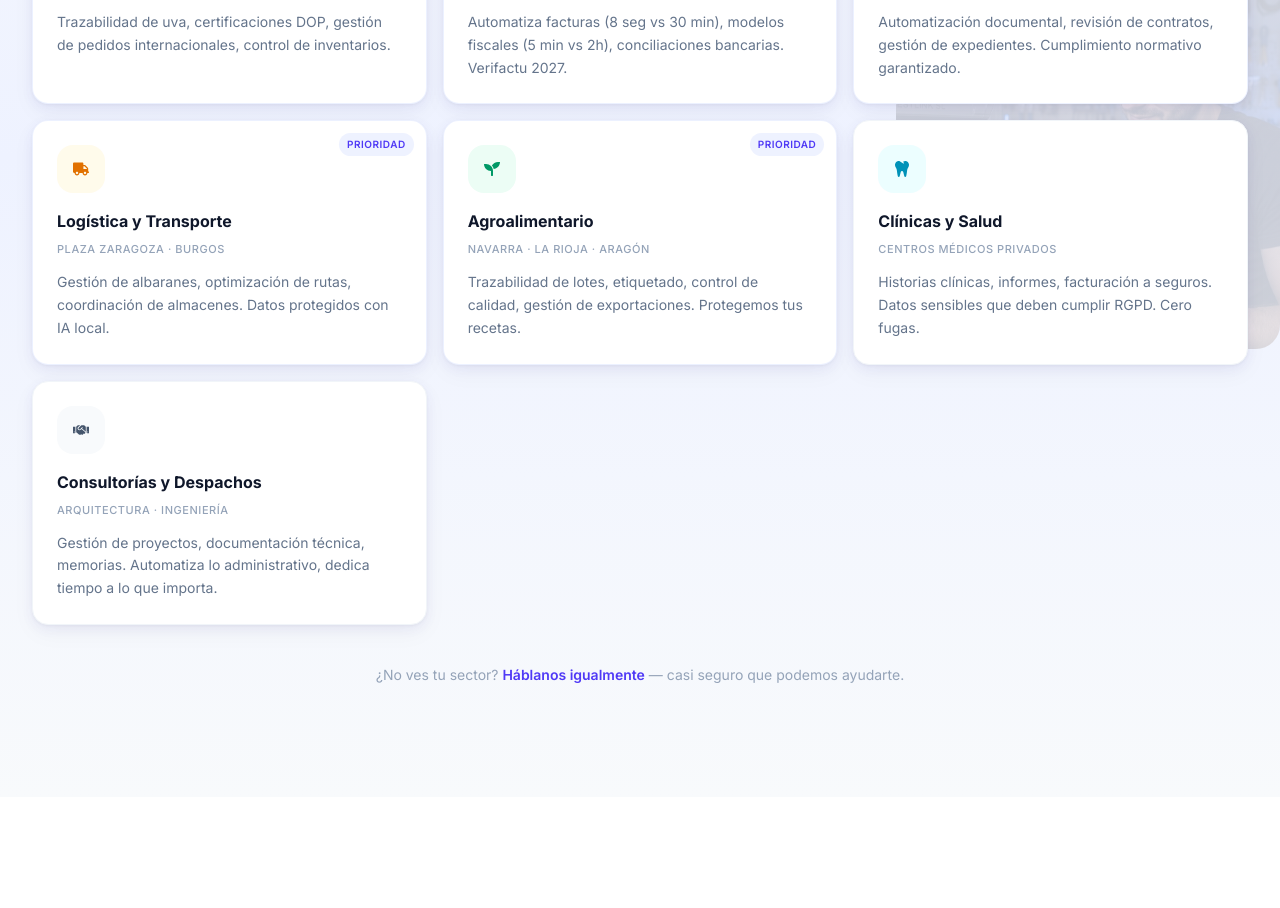
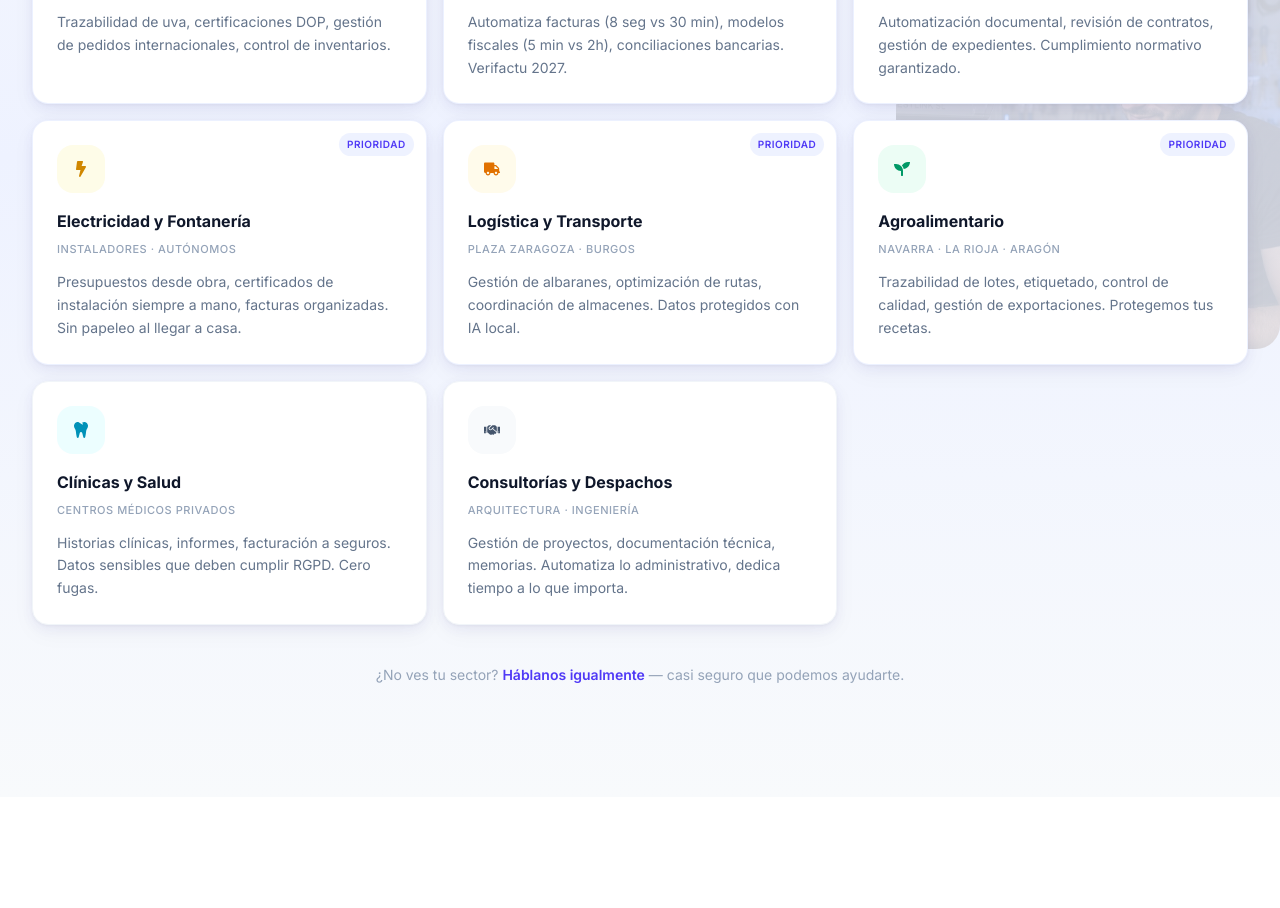
Before and after one commit to danibalda1/westlink-web, a React (Vite) app: page / in a window 1280 px wide. Shown: the part 7660-8568 px from the top of the page. Built offline with nearby package versions, Linux system fonts and the light colour scheme.

Commit message:
Nuevo sector: Electricidad y Fontanería en web

```diff
--- a/src/components/Sectores.jsx
+++ b/src/components/Sectores.jsx
@@ -1,7 +1,7 @@
 import { motion } from 'framer-motion'
 import { useRef } from 'react'
 import { useInView } from 'framer-motion'
-import { FaWineBottle, FaBalanceScale, FaGavel, FaTruck, FaSeedling, FaTooth, FaHandshake } from 'react-icons/fa'
+import { FaWineBottle, FaBalanceScale, FaGavel, FaTruck, FaSeedling, FaTooth, FaHandshake, FaBolt } from 'react-icons/fa'
 
 const sectores = [
   {
@@ -32,6 +32,16 @@ const sectores = [
     gradient: 'from-purple-500 to-violet-600',
     light: 'bg-purple-50',
     iconColor: 'text-purple-600',
+    highlight: true,
+  },
+  {
+    icon: FaBolt,
+    title: 'Electricidad y Fontanería',
+    subtitle: 'Instaladores · Autónomos',
+    desc: 'Presupuestos desde obra, certificados de instalación siempre a mano, facturas organizadas. Sin papeleo al llegar a casa.',
+    gradient: 'from-yellow-500 to-amber-600',
+    light: 'bg-yellow-50',
+    iconColor: 'text-yellow-600',
     highlight: true,
   },
   {
```
